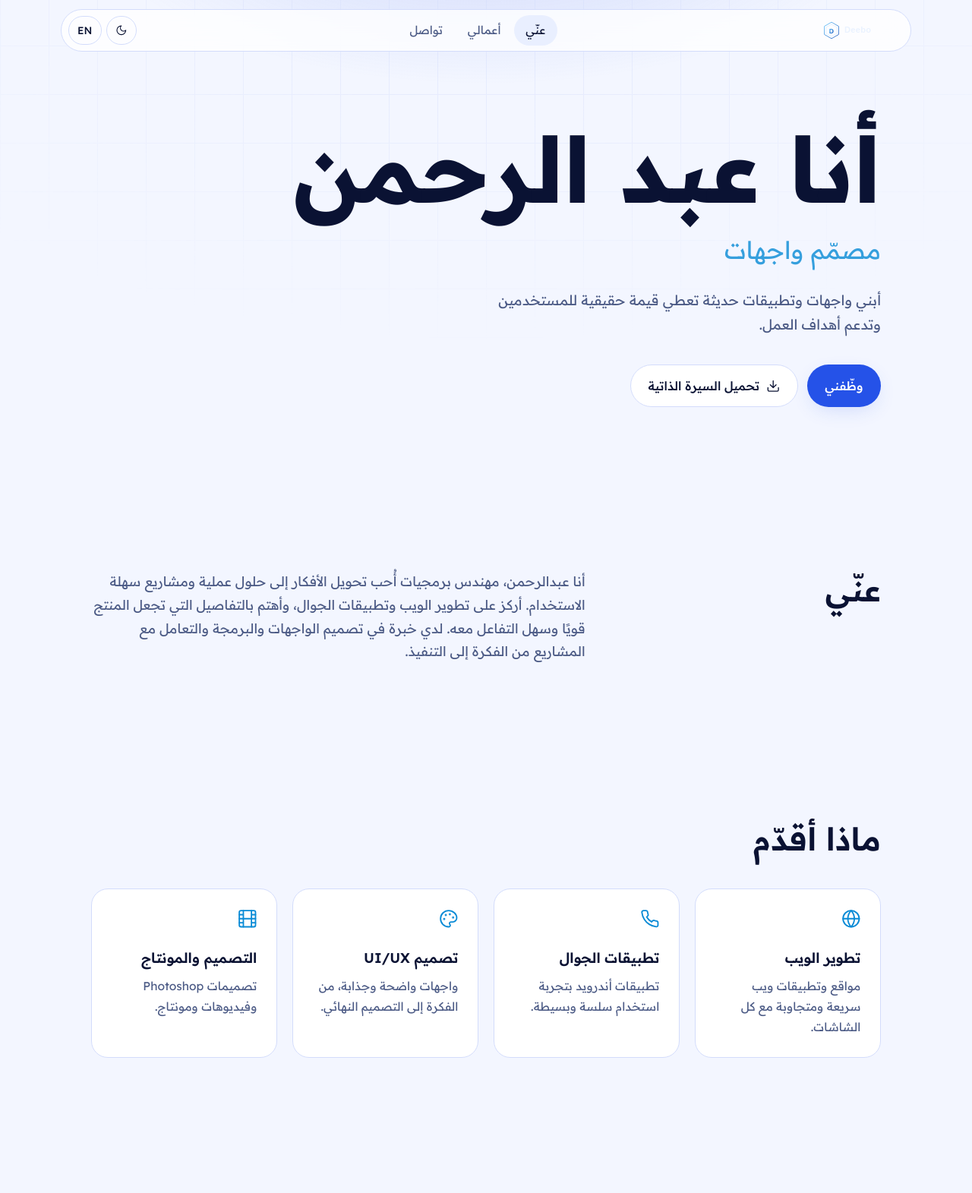
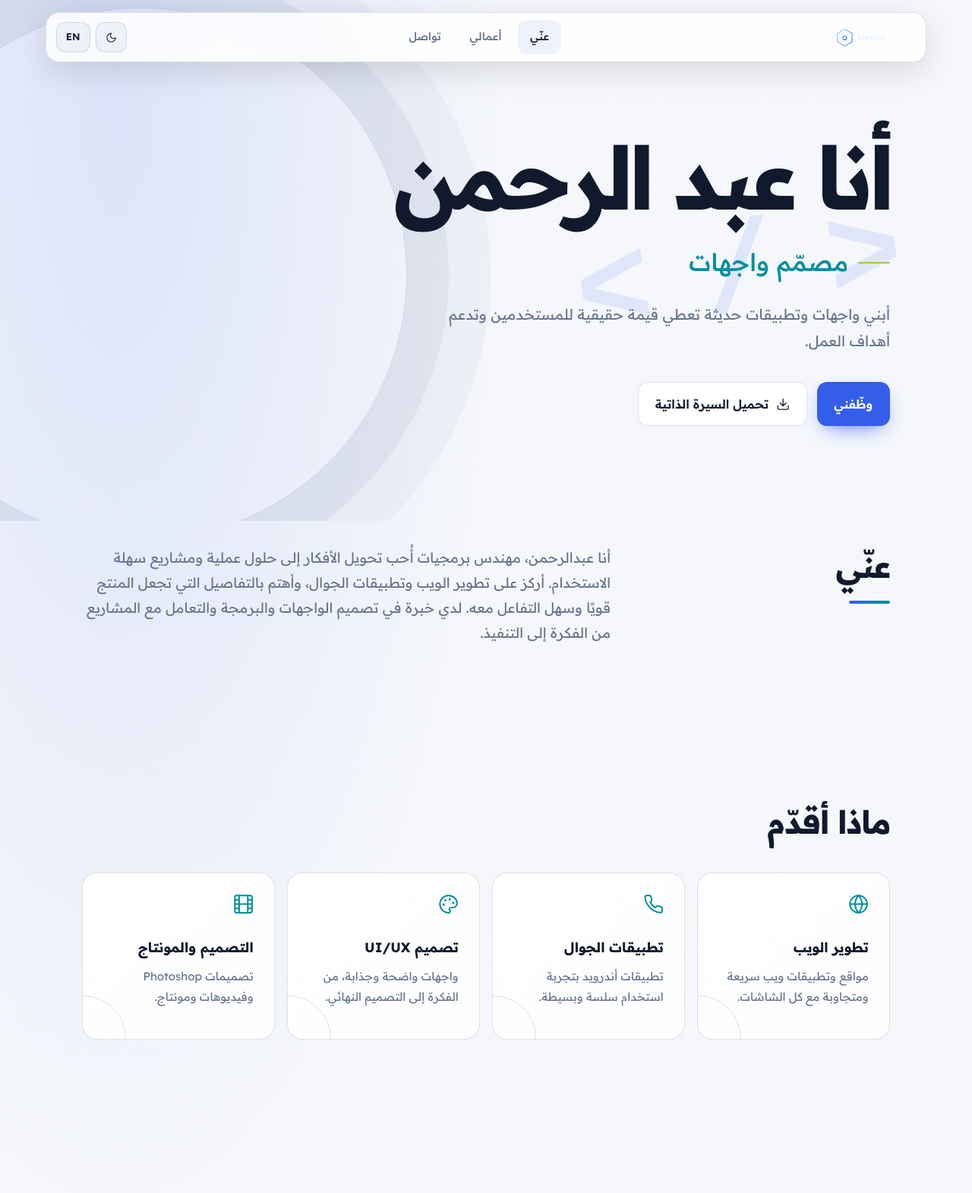
Before and after one commit to abdelrhman333e/abdelrhman333e-web, a plain HTML site: page index.html in a window 1280 px wide. Shown: the top 1571 px of the page at 76% size. Drawn offline with Linux system fonts and the light colour scheme.

Commit message:
جديد بردو

```diff
--- a/styles.css
+++ b/styles.css
@@ -1,142 +1,270 @@
+/* =========================================================
+   Abdelrahman — Personal portfolio
+   A fresh editorial / digital-studio direction.
+   ========================================================= */
 :root{
-  --bg:#050a1c;--panel:#0b1330;--panel2:#111c45;--line:#1a2653;
-  --text:#e8edff;--muted:#8d9bc6;--accent:#4c7dff;--accent2:#59d2ff;--on:#fff;
-  --glow:rgba(76,125,255,.38);--r:22px;--max:1120px;--g:clamp(1.25rem,4vw,2.5rem);
+  --bg:#080d1c;
+  --bg-soft:#0d1529;
+  --panel:#101b32;
+  --panel-2:#152440;
+  --line:rgba(161,184,226,.16);
+  --text:#f3f6ff;
+  --muted:#9aa9c6;
+  --accent:#7c9cff;
+  --accent-2:#5de1d0;
+  --accent-3:#c7f36b;
+  --on:#07101e;
+  --glow:rgba(91,128,255,.24);
+  --r:24px;
+  --max:1160px;
+  --g:clamp(1.1rem,4.2vw,3rem);
   color-scheme:dark;
 }
 html.light{
-  --bg:#f3f6ff;--panel:#fff;--panel2:#e9efff;--line:#d3dcfb;
-  --text:#0a1233;--muted:#4b5a85;--accent:#2552e8;--accent2:#0a8bd6;--glow:rgba(37,82,232,.2);
+  --bg:#f5f7fb;
+  --bg-soft:#edf1f8;
+  --panel:#fff;
+  --panel-2:#edf2fb;
+  --line:rgba(33,54,93,.14);
+  --text:#111a2d;
+  --muted:#66738d;
+  --accent:#345eea;
+  --accent-2:#008f9b;
+  --accent-3:#a3c83c;
+  --on:#fff;
+  --glow:rgba(52,94,234,.13);
   color-scheme:light;
 }
 *{margin:0;padding:0;box-sizing:border-box}
-html{scroll-behavior:smooth;scroll-padding-top:6rem}
-body{font-family:"Readex Pro","IBM Plex Sans Arabic",system-ui,-apple-system,"Segoe UI",sans-serif;
-  background:var(--bg);color:var(--text);line-height:1.75;-webkit-font-smoothing:antialiased;
-  transition:background .3s,color .3s}
+html{scroll-behavior:smooth;scroll-padding-top:7rem}
+body{
+  font-family:"Readex Pro","IBM Plex Sans Arabic",system-ui,-apple-system,"Segoe UI",sans-serif;
+  background:
+    radial-gradient(ellipse at 12% 4%,var(--glow),transparent 32rem),
+    var(--bg);
+  color:var(--text);line-height:1.8;-webkit-font-smoothing:antialiased;
+  transition:background .3s,color .3s;overflow-x:hidden
+}
 a{color:inherit}
 img{max-width:100%;display:block}
-:focus-visible{outline:2px solid var(--accent2);outline-offset:3px;border-radius:8px}
-@media(prefers-reduced-motion:reduce){html{scroll-behavior:auto}*{transition:none!important;animation:none!important}}
-
+button{font:inherit}
+:focus-visible{outline:2px solid var(--accent-2);outline-offset:4px;border-radius:8px}
+@media(prefers-reduced-motion:reduce){
+  html{scroll-behavior:auto}
+  *,*::before,*::after{transition:none!important;animation:none!important}
+}
 html:not(.english) .lang-en,html.english .lang-ar{display:none}
-
 .ic{width:1.15em;height:1.15em;flex-shrink:0;fill:none;stroke:currentColor;stroke-width:1.75;stroke-linecap:round;stroke-linejoin:round}
 .ic-fill{fill:currentColor;stroke:none}
 html[dir="rtl"] .ic-dir{transform:scaleX(-1)}
 .wrap{max-width:var(--max);margin-inline:auto;padding-inline:var(--g)}
-section{padding-block:clamp(3.5rem,8vw,6.5rem)}
+section{padding-block:clamp(4rem,8vw,7rem);position:relative}
 
-/* header */
-.progress{position:fixed;top:0;inset-inline-start:0;height:3px;width:0;z-index:60;
-  background:linear-gradient(90deg,var(--accent),var(--accent2))}
-.bar{position:sticky;top:.75rem;z-index:50;padding-inline:var(--g);margin-top:.75rem}
-.pill{max-width:var(--max);margin-inline:auto;display:flex;align-items:center;justify-content:space-between;gap:.75rem;
-  padding:.45rem .55rem .45rem 1rem;border:1px solid var(--line);border-radius:999px;
-  background:color-mix(in srgb,var(--panel) 78%,transparent);backdrop-filter:blur(16px)}
-html[dir="rtl"] .pill{padding:.45rem 1rem .45rem .55rem}
-.logo img{height:34px;width:auto}
-.nav{display:flex;gap:.15rem;list-style:none}
-.nav a{display:block;padding:.4rem .95rem;border-radius:999px;text-decoration:none;color:var(--muted);font-size:.95rem;transition:color .2s,background .2s}
-.nav a:hover{color:var(--text);background:var(--panel2)}
-.tools{display:flex;gap:.4rem}
-.icon-btn{display:inline-grid;place-items:center;min-width:38px;height:38px;padding:0 .7rem;border-radius:999px;
-  border:1px solid var(--line);background:transparent;color:var(--text);cursor:pointer;font:inherit;font-size:.85rem;font-weight:500;transition:border-color .2s,background .2s}
-.icon-btn:hover{border-color:var(--accent);background:var(--panel2)}
+/* scroll progress */
+.progress{position:fixed;top:0;inset-inline-start:0;height:3px;width:0;z-index:100;background:linear-gradient(90deg,var(--accent),var(--accent-2),var(--accent-3));box-shadow:0 0 18px var(--glow)}
+
+/* navigation */
+.bar{position:sticky;top:1rem;z-index:50;padding-inline:var(--g);margin-top:1rem}
+.pill{
+  max-width:var(--max);margin-inline:auto;display:flex;align-items:center;justify-content:space-between;gap:1rem;
+  padding:.65rem .8rem;border:1px solid var(--line);border-radius:18px;
+  background:color-mix(in srgb,var(--panel) 84%,transparent);
+  backdrop-filter:blur(20px);box-shadow:0 12px 40px rgba(0,0,0,.12)
+}
+html[dir="rtl"] .pill{padding-inline:1rem .8rem}
+.logo{display:flex;align-items:center;text-decoration:none}
+.logo img{height:35px;width:auto}
+.nav{display:flex;align-items:center;gap:.35rem;list-style:none}
+.nav a{
+  display:block;padding:.55rem 1rem;border-radius:11px;text-decoration:none;
+  color:var(--muted);font-size:.9rem;font-weight:500;transition:.2s
+}
+.nav a:hover,.nav a.active{color:var(--text);background:var(--panel-2)}
+.tools{display:flex;gap:.45rem}
+.icon-btn{
+  display:inline-grid;place-items:center;min-width:40px;height:40px;padding:0 .75rem;
+  border-radius:12px;border:1px solid var(--line);background:var(--bg-soft);
+  color:var(--text);cursor:pointer;font-size:.82rem;font-weight:600;transition:.2s
+}
+.icon-btn:hover{border-color:var(--accent);transform:translateY(-2px)}
 .t-moon{display:none}
 html.light .t-moon{display:block}
 html.light .t-sun{display:none}
 
 /* buttons */
-.btn{display:inline-flex;align-items:center;gap:.55rem;padding:.8rem 1.4rem;border-radius:999px;border:1px solid transparent;
-  font:inherit;font-weight:500;text-decoration:none;transition:transform .2s,border-color .2s,box-shadow .2s}
-.btn-primary{background:var(--accent);color:var(--on);box-shadow:0 8px 28px -8px var(--glow)}
-.btn-primary:hover{transform:translateY(-2px);box-shadow:0 12px 32px -6px var(--glow)}
-.btn-ghost{border-color:var(--line);background:var(--panel)}
-.btn-ghost:hover{border-color:var(--accent)}
-.btn-sm{padding:.55rem 1.05rem;font-size:.9rem}
+.btn{
+  display:inline-flex;align-items:center;justify-content:center;gap:.6rem;
+  padding:.85rem 1.35rem;border-radius:13px;border:1px solid transparent;
+  font:inherit;font-weight:600;text-decoration:none;transition:transform .2s,background .2s,border-color .2s,box-shadow .2s
+}
+.btn-primary{background:var(--accent);color:#fff;box-shadow:0 10px 28px -12px var(--accent)}
+.btn-primary:hover{transform:translateY(-3px);box-shadow:0 14px 34px -10px var(--accent)}
+.btn-ghost{border-color:var(--line);background:var(--panel);color:var(--text)}
+.btn-ghost:hover{border-color:var(--accent);transform:translateY(-2px)}
+.btn-sm{padding:.58rem .95rem;font-size:.86rem;border-radius:10px}
 
 /* hero */
-.hero{position:relative;overflow:hidden;padding-block:clamp(5rem,14vw,10rem) clamp(4rem,9vw,7rem);margin-top:-4.5rem}
-.hero::before{content:"";position:absolute;inset:-20% -10% auto;height:90%;z-index:-2;
-  background:radial-gradient(50% 60% at 50% 0%,var(--glow),transparent 70%)}
-.hero::after{content:"";position:absolute;inset:0;z-index:-1;
-  background-image:linear-gradient(var(--line) 1px,transparent 1px),linear-gradient(90deg,var(--line) 1px,transparent 1px);
-  background-size:64px 64px;opacity:.55;
-  -webkit-mask-image:radial-gradient(70% 70% at 50% 0%,#000,transparent);mask-image:radial-gradient(70% 70% at 50% 0%,#000,transparent)}
-.name{font-size:clamp(3rem,10vw,7.5rem);line-height:1.1;font-weight:700}
-html.english .name{letter-spacing:-.03em;line-height:1}
-.title{font-size:clamp(1.3rem,3vw,2rem);font-weight:400;color:var(--accent2);margin-top:.75rem}
-.hero-sub{margin-top:1.5rem;max-width:34rem;color:var(--muted);font-size:1.15rem}
-.hero-btns{display:flex;flex-wrap:wrap;gap:.75rem;margin-top:2.25rem}
+.hero{
+  min-height:690px;display:flex;align-items:center;padding-block:clamp(5.5rem,10vw,9rem) 5rem;
+  margin-top:-5.4rem;isolation:isolate;overflow:hidden
+}
+.hero::before{
+  content:"";position:absolute;z-index:-2;width:min(58vw,700px);aspect-ratio:1;
+  inset-block-start:2%;inset-inline-end:-13%;
+  border:1px solid var(--line);border-radius:50%;
+  box-shadow:0 0 0 55px color-mix(in srgb,var(--line) 38%,transparent),0 0 0 110px color-mix(in srgb,var(--line) 22%,transparent)
+}
+.hero::after{
+  content:"";position:absolute;z-index:-1;inset:0;
+  background-image:radial-gradient(var(--muted) .8px,transparent .8px);
+  background-size:25px 25px;opacity:.12;
+  mask-image:linear-gradient(to bottom,black,transparent 78%)
+}
+.hero .wrap{width:100%;position:relative}
+.hero .wrap::after{
+  content:"< / >";position:absolute;inset-inline-end:4%;inset-block-start:50%;
+  transform:translateY(-50%) rotate(-8deg);font-family:monospace;
+  font-size:clamp(5rem,13vw,11rem);font-weight:800;letter-spacing:-.1em;
+  color:var(--accent);opacity:.10;pointer-events:none;direction:ltr
+}
+.hero .lang-ar,.hero .lang-en{max-width:790px;position:relative;z-index:1}
+.name{font-size:clamp(3.3rem,9vw,7.8rem);line-height:1.12;font-weight:700;letter-spacing:-.055em}
+html.english .name{letter-spacing:-.065em;line-height:1.02}
+.title{
+  display:flex;align-items:center;gap:.8rem;font-size:clamp(1.25rem,3vw,2rem);
+  font-weight:500;color:var(--accent-2);margin-top:1.2rem
+}
+.title::before{content:"";width:42px;height:2px;background:var(--accent-3);border-radius:4px}
+.hero-sub{margin-top:1.4rem;max-width:39rem;color:var(--muted);font-size:clamp(1rem,1.7vw,1.2rem)}
+.hero-btns{display:flex;flex-wrap:wrap;gap:.8rem;margin-top:2.3rem}
 
-/* sections */
-.section-title{font-size:clamp(1.8rem,4vw,2.6rem);font-weight:600;line-height:1.25}
-.section-sub{color:var(--muted);margin-top:.25rem}
-.about{display:grid;grid-template-columns:minmax(0,1fr) minmax(0,2fr);gap:clamp(1.5rem,5vw,4rem);align-items:start}
-.about p{color:var(--muted);font-size:1.1rem;max-width:42rem}
-.skills{display:flex;flex-wrap:wrap;gap:.6rem;margin-top:1.75rem}
-.skill{display:inline-flex;align-items:center;gap:.55rem;padding:.55rem 1rem;border-radius:14px;border:1px solid var(--line);background:var(--panel);font-size:.95rem}
-.skill .ic{color:var(--accent2)}
+/* section headings */
+.section-title{font-size:clamp(1.8rem,4vw,2.65rem);font-weight:650;line-height:1.3;letter-spacing:-.035em}
+.section-sub{color:var(--muted);margin-top:.45rem;font-size:.98rem}
+#about{padding-top:2rem}
+.about{
+  display:grid;grid-template-columns:minmax(190px,.72fr) minmax(0,1.8fr);
+  gap:clamp(2rem,7vw,6rem);align-items:start
+}
+.about>.section-title{position:sticky;top:8rem}
+.about>.section-title::after{
+  content:"";display:block;width:54px;height:4px;margin-top:1.1rem;
+  border-radius:4px;background:linear-gradient(90deg,var(--accent),var(--accent-2))
+}
+.about p{color:var(--muted);font-size:clamp(1.02rem,1.6vw,1.15rem);max-width:49rem}
+
+/* services */
+.services{
+  list-style:none;margin-top:2.4rem;display:grid;
+  grid-template-columns:repeat(auto-fit,minmax(min(100%,15rem),1fr));gap:1rem
+}
+.service{
+  min-height:220px;padding:1.7rem;border:1px solid var(--line);border-radius:20px;
+  background:linear-gradient(145deg,var(--panel),color-mix(in srgb,var(--panel) 75%,var(--bg)));
+  position:relative;overflow:hidden;transition:transform .25s,border-color .25s
+}
+.service::after{
+  content:"";position:absolute;width:110px;height:110px;border:1px solid var(--line);
+  border-radius:50%;inset-inline-end:-55px;inset-block-end:-55px;transition:transform .3s
+}
+.service:hover{transform:translateY(-6px);border-color:var(--accent)}
+.service:hover::after{transform:scale(1.35)}
+.service .ic{width:1.7rem;height:1.7rem;color:var(--accent-2);margin-bottom:1.15rem}
+.service h3{font-size:1.12rem;font-weight:650}
+.service p{color:var(--muted);margin-top:.5rem;font-size:.94rem}
 
 /* projects */
-.projects{list-style:none;margin-top:2.5rem;display:grid;grid-template-columns:repeat(auto-fit,minmax(min(100%,21rem),1fr));gap:1.5rem}
-.project{display:flex;flex-direction:column;border:1px solid var(--line);border-radius:var(--r);background:var(--panel);overflow:hidden;transition:border-color .25s}
-.project:hover{border-color:var(--accent)}
-.project.featured{grid-column:1/-1;display:grid;grid-template-columns:1.25fr 1fr}
-.media{display:block;overflow:hidden;background:var(--panel2)}
-.media img{width:100%;height:100%;aspect-ratio:16/9;object-fit:cover;transition:transform .5s}
-.project:hover .media img{transform:scale(1.03)}
-.info{padding:1.6rem;display:flex;flex-direction:column;flex:1}
-.info h3{font-size:1.35rem;line-height:1.4}
-.info p{color:var(--muted);margin-top:.5rem}
+.projects{
+  list-style:none;margin-top:2.4rem;display:grid;
+  grid-template-columns:repeat(2,minmax(0,1fr));gap:1.2rem
+}
+.project{
+  display:flex;flex-direction:column;border:1px solid var(--line);border-radius:22px;
+  background:var(--panel);overflow:hidden;min-width:0;
+  transition:transform .25s,border-color .25s,box-shadow .25s
+}
+.project:hover{transform:translateY(-5px);border-color:color-mix(in srgb,var(--accent) 65%,var(--line));box-shadow:0 20px 50px rgba(0,0,0,.14)}
+.project.featured{grid-column:1/-1;display:grid;grid-template-columns:1.2fr 1fr}
+.media{display:block;overflow:hidden;background:var(--panel-2);min-height:220px}
+.media img{width:100%;height:100%;min-height:220px;aspect-ratio:16/9;object-fit:cover;transition:transform .6s}
+.project:hover .media img{transform:scale(1.045)}
+.info{padding:clamp(1.25rem,3vw,2rem);display:flex;flex-direction:column;flex:1}
+.info h3{font-size:1.25rem;line-height:1.45;font-weight:650}
+.info p{color:var(--muted);margin-top:.55rem;font-size:.95rem}
 .tags{display:flex;flex-wrap:wrap;gap:.45rem;margin-top:1rem}
-.tags span{font-size:.82rem;padding:.1rem .7rem;border-radius:999px;background:var(--panel2);color:var(--muted)}
+.tags span{font-size:.78rem;padding:.2rem .7rem;border-radius:7px;background:var(--panel-2);color:var(--muted)}
 .links{display:flex;flex-wrap:wrap;gap:.6rem;margin-top:auto;padding-top:1.4rem}
 
 /* contact */
-.contact{border:1px solid var(--line);border-radius:28px;padding:clamp(1.75rem,5vw,3.5rem);position:relative;overflow:hidden;
-  background:radial-gradient(60% 120% at 100% 0%,var(--glow),transparent 60%),var(--panel)}
-html[dir="ltr"] .contact{background:radial-gradient(60% 120% at 0% 0%,var(--glow),transparent 60%),var(--panel)}
-.mail-row{display:flex;flex-wrap:wrap;align-items:center;gap:.9rem 1.25rem;margin-top:1.5rem}
-.mail{display:inline-block;font-size:clamp(1.3rem,4vw,2.4rem);font-weight:500;text-decoration:none;word-break:break-all}
-.mail:hover{color:var(--accent2)}
-.contact-row{display:flex;flex-wrap:wrap;align-items:center;justify-content:space-between;gap:1.25rem;margin-top:1.75rem}
+.contact{
+  border:1px solid var(--line);border-radius:28px;padding:clamp(1.8rem,5vw,4rem);
+  position:relative;overflow:hidden;
+  background:radial-gradient(70% 120% at 100% 0%,var(--glow),transparent 62%),var(--panel)
+}
+html[dir="ltr"] .contact{background:radial-gradient(70% 120% at 0% 0%,var(--glow),transparent 62%),var(--panel)}
+.contact::after{
+  content:"";position:absolute;width:240px;height:240px;border:1px solid var(--line);
+  border-radius:50%;inset-inline-end:-115px;inset-block-end:-150px;
+  box-shadow:0 0 0 28px color-mix(in srgb,var(--line) 35%,transparent),0 0 0 58px color-mix(in srgb,var(--line) 20%,transparent);
+  pointer-events:none
+}
+.mail-row{display:flex;flex-wrap:wrap;align-items:center;gap:.9rem 1.25rem;margin-top:1.7rem;position:relative;z-index:1}
+.mail{display:inline-block;font-size:clamp(1.25rem,4vw,2.35rem);font-weight:600;text-decoration:none;word-break:break-all;letter-spacing:-.035em}
+.mail:hover{color:var(--accent-2)}
+.contact-row{display:flex;flex-wrap:wrap;align-items:center;justify-content:space-between;gap:1.25rem;margin-top:2rem;position:relative;z-index:1}
 .phone{display:inline-flex;align-items:center;gap:.6rem;text-decoration:none;color:var(--muted)}
 .phone:hover{color:var(--text)}
-.social{display:flex;gap:.5rem}
-.social a{width:46px;height:46px;display:grid;place-items:center;border-radius:14px;border:1px solid var(--line);background:var(--bg);color:var(--muted);transition:.2s}
-.social a:hover{color:var(--on);background:var(--accent);border-color:var(--accent)}
-footer{padding-block:2rem;color:var(--muted);font-size:.9rem;border-top:1px solid var(--line)}
+.social{display:flex;gap:.55rem}
+.social a{
+  width:45px;height:45px;display:grid;place-items:center;border-radius:13px;
+  border:1px solid var(--line);background:var(--bg-soft);color:var(--muted);transition:.2s
+}
+.social a:hover{color:#fff;background:var(--accent);border-color:var(--accent);transform:translateY(-3px)}
+footer{padding-block:2rem;color:var(--muted);font-size:.86rem;border-top:1px solid var(--line);background:var(--bg-soft)}
 
-@media(max-width:820px){
-  .about,.project.featured{grid-template-columns:1fr}
-  .nav a{padding:.4rem .6rem;font-size:.88rem}
-}
-@media(max-width:520px){
-  .logo{display:none}
-  .pill{justify-content:space-between}
-  .hero-btns .btn{width:100%;justify-content:center}
-}
-
-/* services */
-.services{list-style:none;margin-top:2.5rem;display:grid;grid-template-columns:repeat(auto-fit,minmax(min(100%,15rem),1fr));gap:1.25rem}
-.service{padding:1.6rem;border:1px solid var(--line);border-radius:var(--r);background:var(--panel)}
-.service .ic{width:1.6rem;height:1.6rem;color:var(--accent2);margin-bottom:1rem}
-.service h3{font-size:1.15rem;font-weight:600}
-.service p{color:var(--muted);margin-top:.4rem;font-size:.97rem}
-
-/* motion: only reveal + role swap */
-.js .reveal{opacity:0;transform:translateY(18px);transition:opacity .6s ease,transform .6s ease}
+/* motion */
+.js .reveal{opacity:0;transform:translateY(22px);transition:opacity .65s ease,transform .65s cubic-bezier(.2,.7,.2,1)}
 .js .reveal.in{opacity:1;transform:none}
 .role{display:inline-block;transition:opacity .35s,transform .35s}
 .role.out{opacity:0;transform:translateY(8px)}
-
-/* nav active + back to top */
-.nav a.active{color:var(--text);background:var(--panel2)}
-.to-top{position:fixed;inset-block-end:1.25rem;inset-inline-end:1.25rem;z-index:40;width:46px;height:46px;display:grid;place-items:center;
-  border-radius:50%;border:1px solid var(--line);background:var(--panel);color:var(--text);cursor:pointer;
-  opacity:0;pointer-events:none;transform:translateY(8px);transition:opacity .25s,transform .25s,border-color .2s}
+.nav a.active{color:var(--text);background:var(--panel-2)}
+.to-top{
+  position:fixed;inset-block-end:1.25rem;inset-inline-end:1.25rem;z-index:40;
+  width:46px;height:46px;display:grid;place-items:center;border-radius:14px;
+  border:1px solid var(--line);background:var(--panel);color:var(--text);cursor:pointer;
+  opacity:0;pointer-events:none;transform:translateY(8px);transition:opacity .25s,transform .25s,border-color .2s
+}
 .to-top .ic{transform:rotate(-45deg)}
 .to-top.show{opacity:1;pointer-events:auto;transform:none}
 .to-top:hover{border-color:var(--accent)}
+
+/* responsive */
+@media(max-width:820px){
+  .hero{min-height:600px}
+  .hero .wrap::after{inset-inline-end:0;opacity:.07}
+  .about,.project.featured{grid-template-columns:1fr}
+  .about>.section-title{position:static}
+  .project.featured .media{min-height:260px}
+}
+@media(max-width:600px){
+  .bar{top:.5rem;margin-top:.5rem}
+  .pill{gap:.5rem;padding:.5rem}
+  .logo{display:none}
+  .nav{gap:.1rem}
+  .nav a{padding:.48rem .65rem;font-size:.82rem}
+  .icon-btn{min-width:37px;height:37px;padding:0 .55rem}
+  .hero{min-height:560px;padding-block:7rem 4rem;margin-top:-4.3rem}
+  .name{font-size:clamp(3rem,14vw,5rem)}
+  .hero-sub{font-size:1rem}
+  .hero-btns{gap:.6rem}
+  .hero-btns .btn{width:100%}
+  .projects{grid-template-columns:1fr}
+  .project.featured{grid-column:auto}
+  .project.featured .media,.media,.media img{min-height:190px}
+  .contact-row{align-items:flex-start;flex-direction:column}
+  .mail{font-size:clamp(1.15rem,6vw,1.7rem)}
+}
+@media(max-width:380px){
+  .nav a{padding-inline:.48rem;font-size:.76rem}
+  .tools{gap:.25rem}
+}
```
